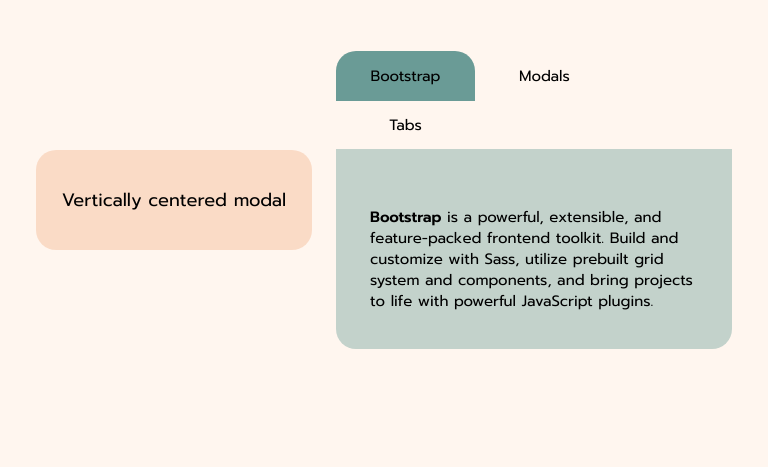
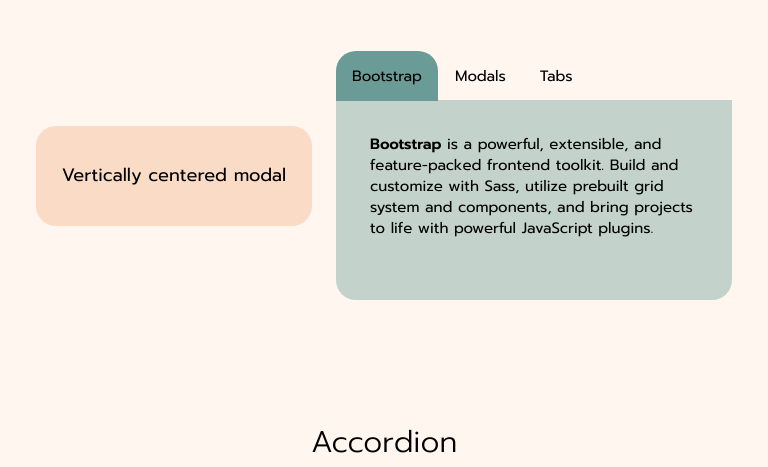
Before and after one commit to OksanaS245/mod-2-hw-4, a plain HTML site: page index.html in a window 768 px wide. Shown: the part 753-1220 px from the top of the page. Drawn offline with Linux system fonts and the light colour scheme.

Commit message:
add index.html main.css

```diff
--- a/css/main.css
+++ b/css/main.css
@@ -187,6 +187,12 @@ width: 100px;
     border-top-left-radius: 20px;
 }
 
+@media (min-width: 768px) and (max-width: 992px) {
+    .nav-link {
+        width: auto;
+    }
+}
+
 .modal-section,.accordion-section {
     margin-bottom: 121px;
 }
@@ -215,7 +221,8 @@ width: 100px;
 
 @media (min-width: 768px) and (max-width: 992px) {
 .tab-item {
-    padding-right: 34px;
+    padding: 34px;
+
 }
 }
 .nav.nav-tabs.nav__button-wrapper {
```
